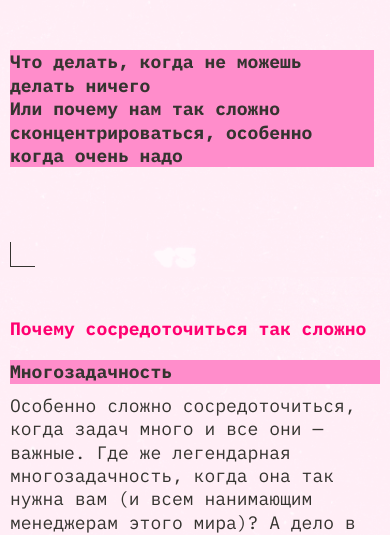
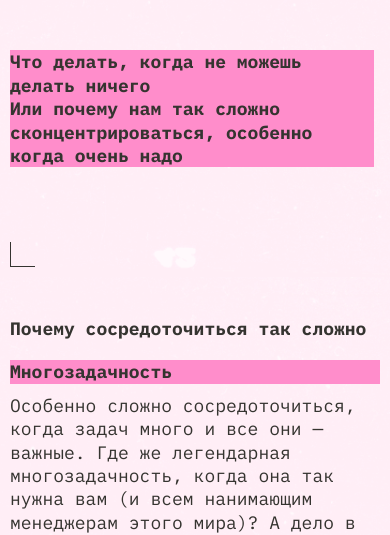
Before and after one commit to Ncmncmncmncm/slozhno-sosredotochitsya, a plain HTML site: page index.html in a window 390 px wide. Shown: the part 567-1102 px from the top of the page. Drawn offline with Linux system fonts and the light colour scheme.

```diff
--- a/styles/light.css
+++ b/styles/light.css
@@ -3,6 +3,7 @@
   --main-font: 'IBM Plex Mono';
   --text-color: #353430;
   --hover-color: #32312d66;
+  --text-heading-color: #353430;
   --bg-color:  #fff1f7;
   --sec-color: #353430;
   --menu-color: #353430;
```
